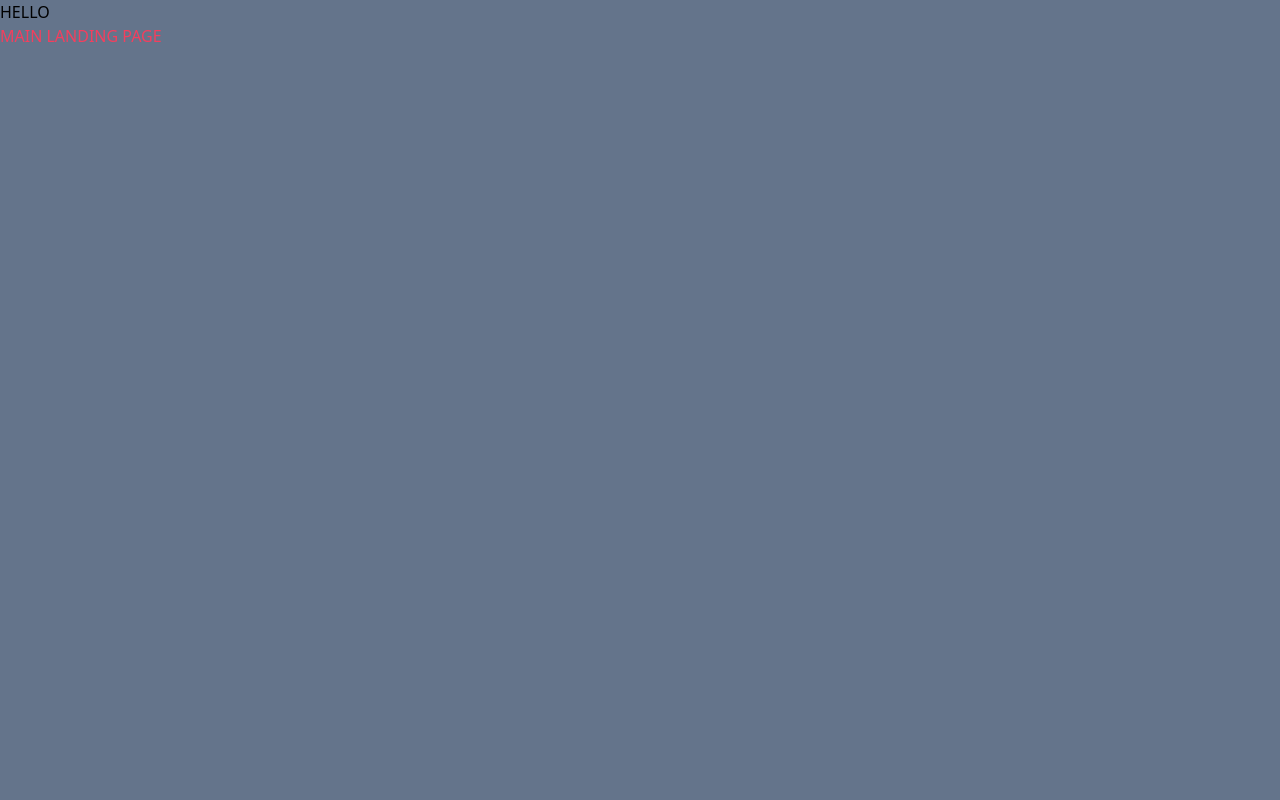
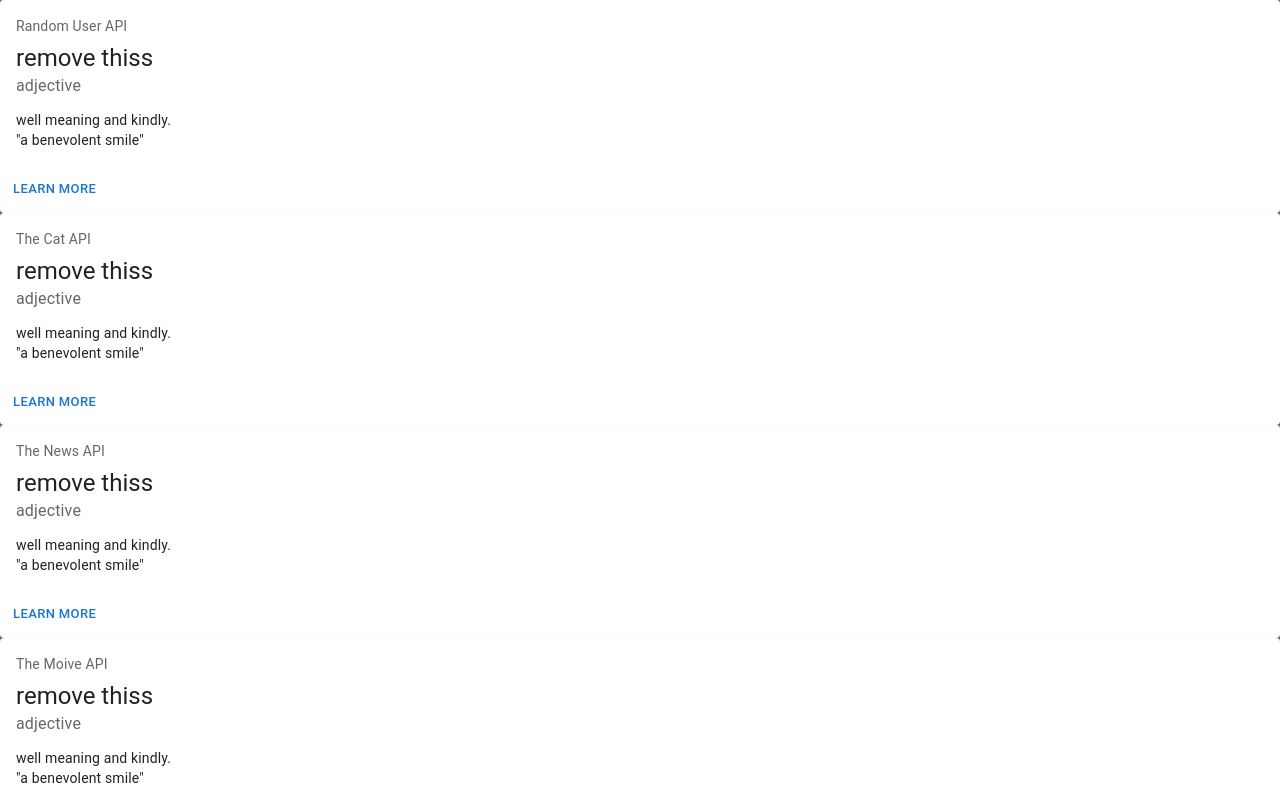
Before and after one commit to michaelDragomir/project-just-ask-ana, a Next.js app: page / in a window 1280 px wide. Shown: the top 800 px of the page. Built offline with nearby package versions, Linux system fonts and the light colour scheme.

Commit message:
homepage build out

```diff
--- a/app/layout.tsx
+++ b/app/layout.tsx
@@ -1,6 +1,6 @@
 import '@/styles/globals.scss';
 import { Metadata } from 'next';
-import Test from '@/components/test';
+import Header from '@/components/Header';
 import { Inter } from 'next/font/google';
 
 const inter = Inter({ subsets: ['latin'] });
@@ -25,7 +25,7 @@
 	return (
 		<html lang='en'>
 			<body className='test'>
-				<Test />
+				<Header />
 				{children}
 			</body>
 		</html>
--- a/app/page.tsx
+++ b/app/page.tsx
@@ -1,12 +1,23 @@
-import Image from 'next/image';
+import Cards from '@/components/Cards';
+import CardItem from '@/components/CardItem';
 import styles from '@/styles/page.module.scss';
+import { DUMMYDATA } from '@/dummyData';
 
-export default function Home() {
+const HomePage = () => {
+	console.log('@@@', DUMMYDATA);
 	return (
 		<>
 			<div>
-				<main className={styles.color}>MAIN LANDING PAGE</main>
+				<main className={styles.color}>
+					<Cards>
+						{DUMMYDATA.map((item) => {
+							return <CardItem title={item.title} key={item.title} />;
+						})}
+					</Cards>
+				</main>
 			</div>
 		</>
 	);
-}
+};
+
+export default HomePage;
--- /dev/null
+++ b/components/CardItem.tsx
@@ -0,0 +1,37 @@
+'use client';
+
+import Card from '@mui/material/Card';
+import CardActions from '@mui/material/CardActions';
+import CardContent from '@mui/material/CardContent';
+import Button from '@mui/material/Button';
+import Typography from '@mui/material/Typography';
+
+const CardItem = (props: any) => {
+	const { title } = props;
+	console.log('!!!!!!', title);
+	return (
+		<Card className='w-56 h-56'>
+			<CardContent>
+				<Typography sx={{ fontSize: 14 }} color='text.secondary' gutterBottom>
+					{title}
+				</Typography>
+				<Typography variant='h5' component='div'>
+					remove thiss
+				</Typography>
+				<Typography sx={{ mb: 1.5 }} color='text.secondary'>
+					adjective
+				</Typography>
+				<Typography variant='body2'>
+					well meaning and kindly.
+					<br />
+					{'"a benevolent smile"'}
+				</Typography>
+			</CardContent>
+			<CardActions>
+				<Button size='small'>Learn More</Button>
+			</CardActions>
+		</Card>
+	);
+};
+
+export default CardItem;
--- /dev/null
+++ b/components/Cards.tsx
@@ -0,0 +1,11 @@
+'use client';
+
+const Cards = ({ children }: any) => {
+	return (
+		<>
+			<section>{children}</section>
+		</>
+	);
+};
+
+export default Cards;
--- /dev/null
+++ b/components/Header.tsx
@@ -0,0 +1,13 @@
+'use client';
+
+const Header = () => {
+	return (
+		<>
+			<header className='w-full h-36 border-2 border-rose-500'>
+				<div></div>
+			</header>
+		</>
+	);
+};
+
+export default Header;
--- a/components/test.tsx
+++ /dev/null
@@ -1,11 +0,0 @@
-'use client';
-
-const Test = () => {
-	return (
-		<>
-			<div>HELLO</div>
-		</>
-	);
-};
-
-export default Test;
--- /dev/null
+++ b/dummyData.js
@@ -0,0 +1,59 @@
+export const DUMMYDATA = [
+	{
+		id: '1',
+		title: 'Random User API',
+		description:
+			'Everyone can learn to code! Yes, everyone! In this live event, we are going to go through all the key basics and get you started with programming as well.',
+		location: 'Somestreet 25, 12345 San Somewhereo',
+		date: '2021-05-12',
+		image: 'images/coding-event.jpg',
+		isFeatured: false,
+	},
+	{
+		id: '2',
+		title: 'The Cat API',
+		description:
+			"We know: Networking is no fun if you are an introvert person. That's why we came up with this event - it'll be so much easier. Promised!",
+		location: 'New Wall Street 5, 98765 New Work',
+		date: '2021-05-30',
+		image: 'images/introvert-event.jpg',
+		isFeatured: true,
+	},
+	{
+		id: '3',
+		title: 'The News API',
+		description:
+			'You probably need no help with networking in general. But focusing your energy correctly - that is something where most people can improve.',
+		location: 'My Street 12, 10115 Broke City',
+		date: '2022-04-10',
+		image: 'images/extrovert-event.jpg',
+		isFeatured: true,
+	},
+	{
+		id: '4',
+		title: 'The Moive API',
+		description:
+			'Everyone can learn to code! Yes, everyone! In this live event, we are going to go through all the key basics and get you started with programming as well.',
+		location: 'Somestreet 25, 12345 San Somewhereo',
+		image: 'images/coding-event.jpg',
+		isFeatured: false,
+	},
+	{
+		id: '5',
+		title: 'The Weather API',
+		description:
+			"We know: Networking is no fun if you are an introvert person. That's why we came up with this event - it'll be so much easier. Promised!",
+		location: 'New Wall Street 5, 98765 New Work',
+		image: 'images/introvert-event.jpg',
+		isFeatured: true,
+	},
+	{
+		id: '6',
+		title: 'Astronomy Pic of the Day API',
+		description:
+			'You probably need no help with networking in general. But focusing your energy correctly - that is something where most people can improve.',
+		location: 'My Street 12, 10115 Broke City',
+		image: 'images/extrovert-event.jpg',
+		isFeatured: true,
+	},
+];
```
